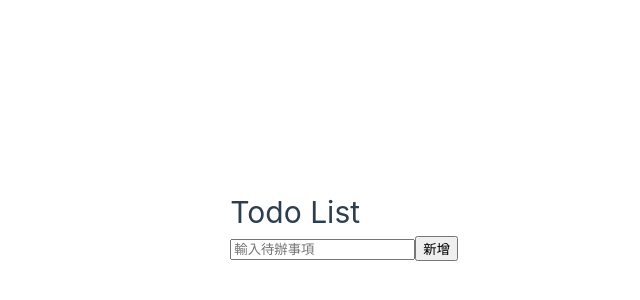
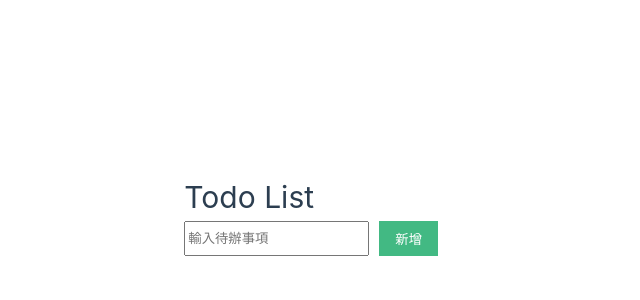
Before and after one commit to Tail42/TODO-list-demo, a Vue app: page / in a window 1280 px wide. Shown: the part 176-476 px from the top of the page, without its empty margins (182-822 px from the left). Built offline with nearby package versions, Linux system fonts and the light colour scheme.

Commit message:
style update

```diff
--- a/src/components/TodoItem.vue
+++ b/src/components/TodoItem.vue
@@ -23,3 +23,7 @@ defineProps({
 
 const emit = defineEmits(['remove'])
 </script>
+
+<style scoped>
+
+</style>
--- a/src/components/TodoList.vue
+++ b/src/components/TodoList.vue
@@ -2,22 +2,12 @@
     <div class="todo-container">
         <h1>Todo List</h1>
         <div class="input-section">
-            <input
-                v-model="newTodo"
-                placeholder="輸入待辦事項"
-                @keyup.enter="addTodo"
-            >
+            <input v-model="newTodo" placeholder="輸入待辦事項" @keyup.enter="addTodo">
             <button @click="addTodo">新增</button>
         </div>
 
         <ul class="todo-list">
-            <TodoItem
-                v-for="(todo, index) in todos"
-                :key="index"
-                :todo="todo"
-                :index="index"
-                @remove="removeTodo"
-            />
+            <TodoItem v-for="(todo, index) in todos" :key="index" :todo="todo" :index="index" @remove="removeTodo" />
         </ul>
     </div>
 </template>
@@ -45,15 +35,35 @@ const removeTodo = (index) => {
 }
 </script>
 
-<style>
-.rectangle {
-    color: blueviolet;
-    background-color: azure;
-    width: 100px;
-    height: 200px;
-    text-align: center;
-    display: flex;
-    justify-content: center;
-    align-items: center;
+<style scoped>
+.todo-container {
+  max-width: 600px;
+  margin: 20px auto;
+  padding: 20px;
 }
+
+.input-section {
+  display: flex;
+  gap: 10px;
+  margin-bottom: 20px;
+}
+
+input[type="text"] {
+  flex: 1;
+  padding: 8px;
+}
+
+button {
+  padding: 8px 16px;
+  background-color: #42b983;
+  color: white;
+  border: none;
+  cursor: pointer;
+}
+
+button:hover {
+  background-color: #359c6d;
+}
+
+
 </style>
```
